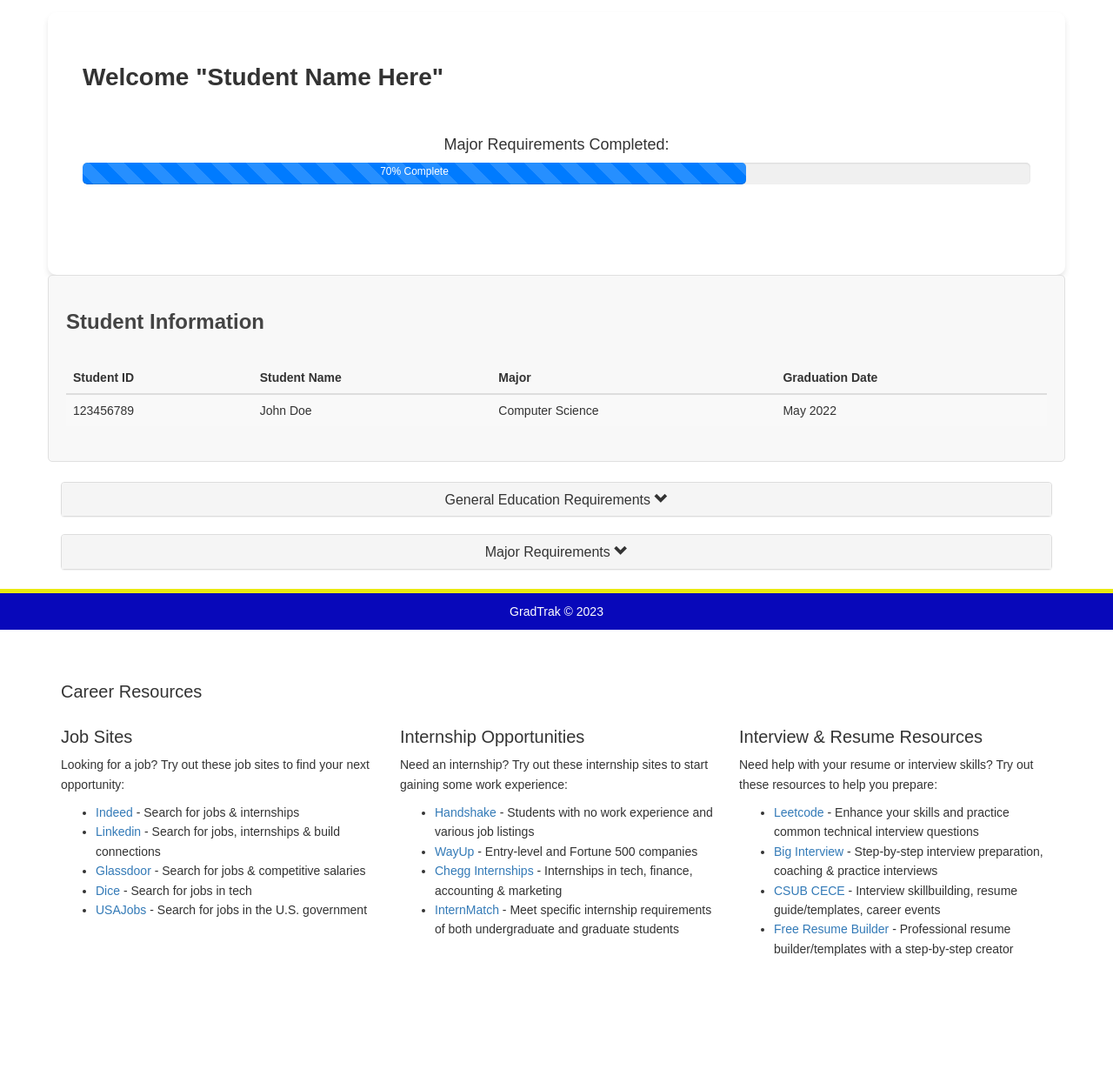
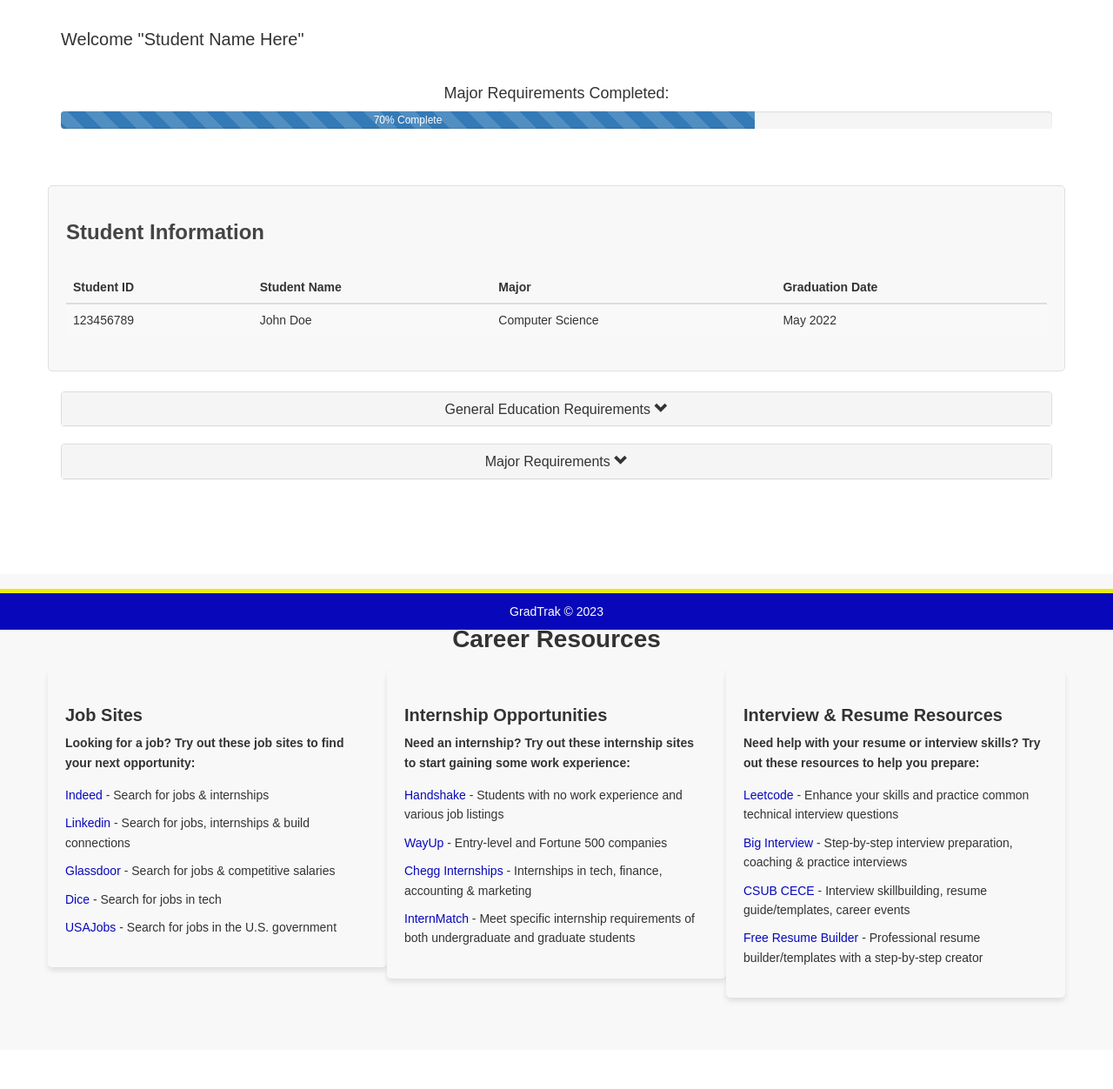
Before and after one commit to Kersplosion/SeniorProjectCSUB2022-23, a PHP site: page /student.php in a window 1280 px wide. Shown: the part 76-1328 px from the top of the page at 87% size. Before the commit the page ends 1175 px from the top, so only its background shows below. Run offline with PHP 8.4, Linux system fonts and the light colour scheme.

Commit message:
Update student.css
added career section styling

```diff
--- a/Gradtrak/student.css
+++ b/Gradtrak/student.css
@@ -67,8 +67,8 @@ img {
     color: rgb(8, 8, 186);
 }
 
-/* Major Requirements Section */
-.major-requirements {
+/* Undergrad Requirements Section */
+.undergrad-requirements {
     background-color: #ffffff;
     padding: 40px;
     margin: 40px 10;
@@ -76,28 +76,82 @@ img {
     box-shadow: 0 4px 6px rgba(0, 0, 0, 0.1);
 }
 
-.major-requirements h3 {
+.undergrad-requirements h3 {
     font-size: 28px;
     font-weight: 600;
     margin-bottom: 20px;
     color: #333;
 }
 
-.major-requirements .progress {
+.undergrad-requirements .progress {
     height: 25px;
     background-color: #f0f0f0;
     border-radius: 5px;
 }
 
-.major-requirements .progress-bar {
+.undergrad-requirements .progress-bar {
     background-color: #007bff;
     border-radius: 5px;
 }
 
 /* Hover Effects and Transitions */
-.major-requirements .progress-bar:hover {
+.undergrad-requirements .progress-bar:hover {
     background-color: #0056b3;
     transition: background-color 0.3s;
+}
+
+/* Career Section */
+#career-section {
+    background-color: #f8f8f8;
+    padding: 40px 0;
+}
+
+.career-title {
+    font-size: 28px;
+    font-weight: 600;
+    margin-bottom: 20px;
+    color: #333;
+    text-align: center;
+}
+
+.career-box p {
+    font-size: 14px;
+    margin-bottom: 10px;
+    color: #333;
+    font-weight: bold;
+}
+
+.career-box {
+    background-color: #f8f8f8;
+    border-radius: 5px;
+    padding: 20px;
+    margin-bottom: 20px;
+    box-shadow: 0 4px 6px rgba(0, 0, 0, 0.1);
+}
+
+.career-box h3 {
+    font-size: 20px;
+    font-weight: 600;
+    margin-bottom: 10px;
+    color: #333;
+}
+
+.career-box ul {
+    list-style-type: none;
+    padding-left: 0;
+}
+
+.career-box ul li {
+    padding: 5px 0;
+}
+
+.career-box ul li a {
+    color: rgb(8, 8, 186);
+    text-decoration: none;
+}
+
+.career-box ul li a:hover {
+    color: rgb(240, 240, 14);
 }
 
 .student-info {
@@ -158,21 +212,6 @@ img {
     color: grey;
 }
 
-/* Change the background color of the button */
-.btn-custom-collapsible {
-    background-color: rgb(8, 8, 186);
-    color: white;
-}
-
-  /* Change the background color of the button on hover and focus */
-.btn-custom-collapsible:hover,
-.btn-custom-collapsible:focus {
-    background-color: rgb(0, 0, 205);
-    color: white;
-    text-decoration: none;
-    outline: none;
-    box-shadow: none;
-}
 
   /* Change the background color of the table header */
 table.custom-thead > thead > tr > th {
```
